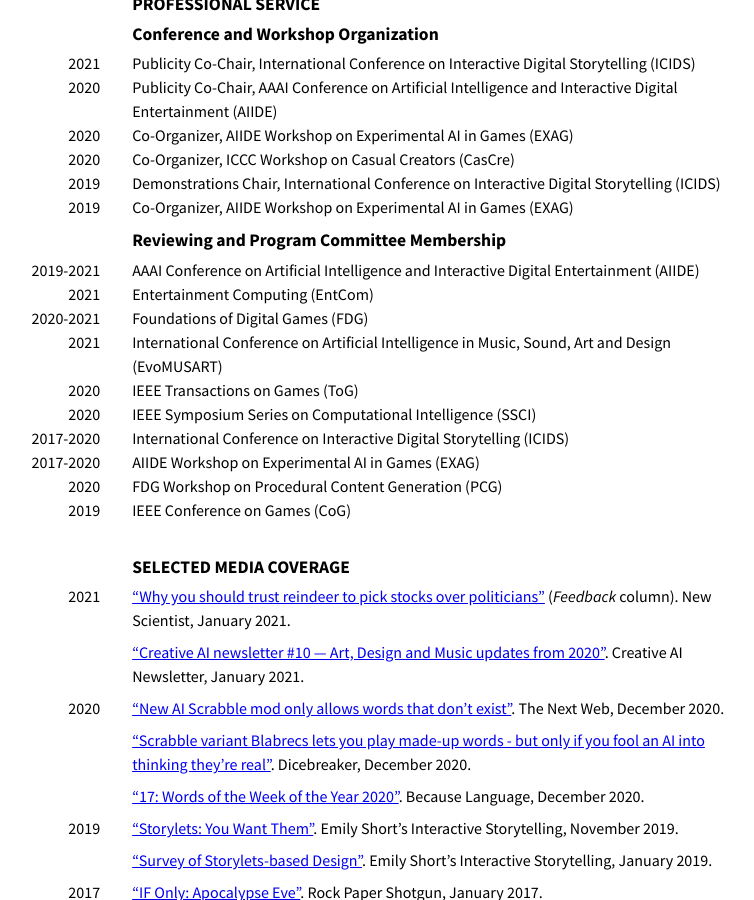
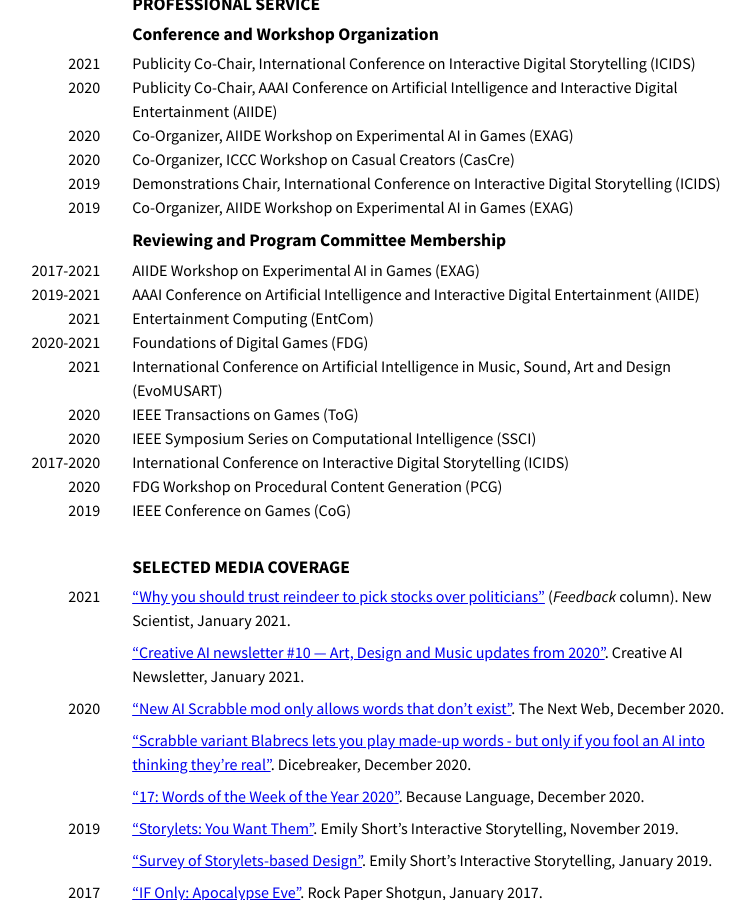
Before and after one commit to mkremins/mkremins.github.io, a Jekyll site: the page built from cv/index.html, in a window 1280 px wide and 900 px high, scrolled down 5210 px. Shown: the whole window, without its empty margins (262-1016 px from the left). Built offline with Jekyll 4.4.1, drawn with Linux system fonts in a browser that asks for light colours.

Commit message:
Add EXAG 2021 reviewing to CV

```diff
--- a/cv/index.html
+++ b/cv/index.html
@@ -296,6 +296,10 @@ layout: null
       <h3>Reviewing and Program Committee Membership</h3>
       <div class="oneline-entries">
         <div class="dated-entry">
+          <div class="dated-date">2017-2021</div>
+          <div class="dated-content">AIIDE Workshop on Experimental AI in Games (EXAG)</div>
+        </div>
+        <div class="dated-entry">
           <div class="dated-date">2019-2021</div>
           <div class="dated-content">AAAI Conference on Artificial Intelligence and Interactive Digital Entertainment (AIIDE)</div>
         </div>
@@ -322,10 +326,6 @@ layout: null
         <div class="dated-entry">
           <div class="dated-date">2017-2020</div>
           <div class="dated-content">International Conference on Interactive Digital Storytelling (ICIDS)</div>
-        </div>
-        <div class="dated-entry">
-          <div class="dated-date">2017-2020</div>
-          <div class="dated-content">AIIDE Workshop on Experimental AI in Games (EXAG)</div>
         </div>
         <div class="dated-entry">
           <div class="dated-date">2020</div>
```
